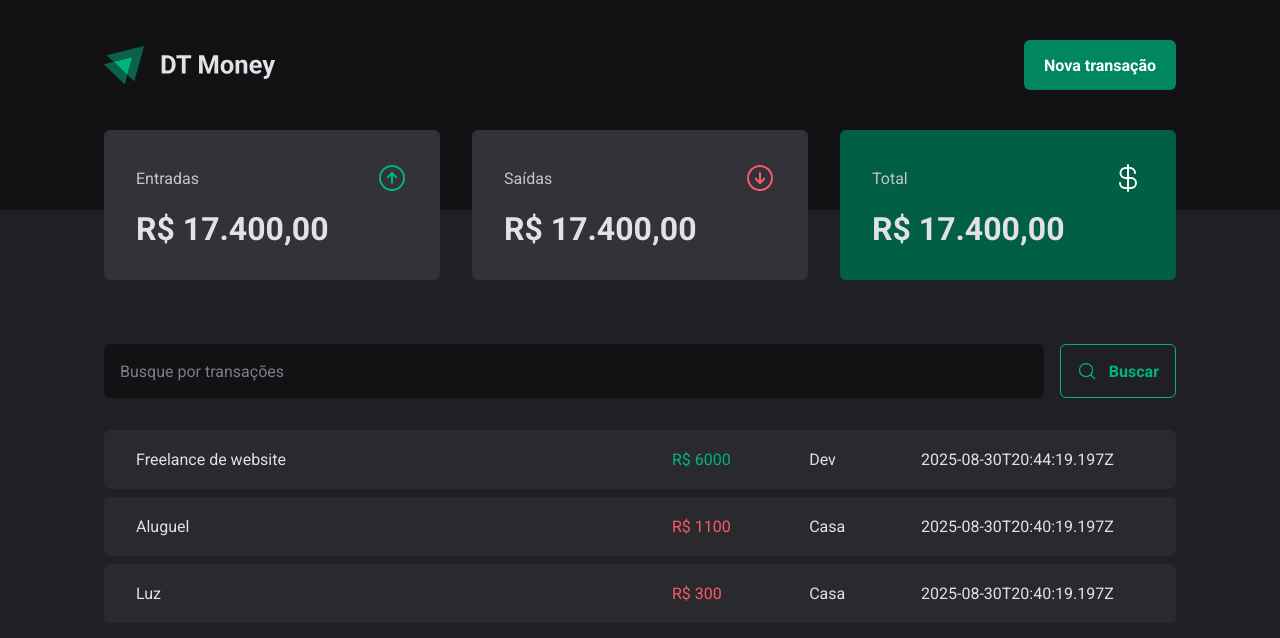
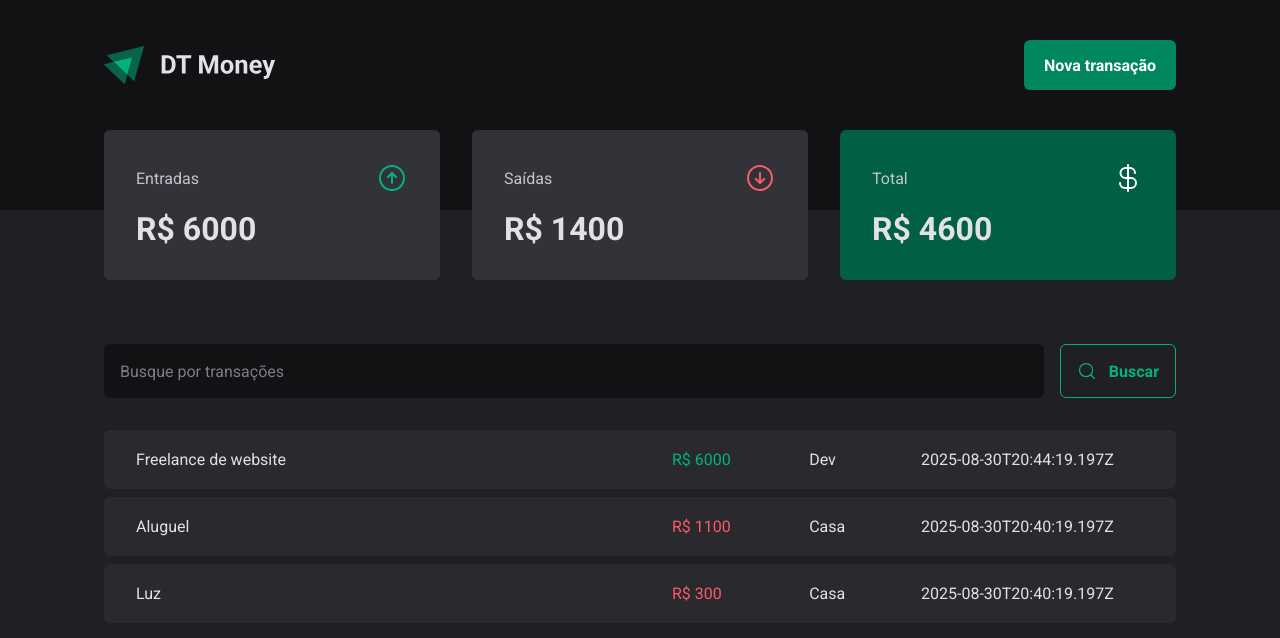
Before and after one commit to gzbarreto/03-dt-money, a React (Vite) app: page / in a window 1280 px wide. Shown: the top 638 px of the page. Built offline with nearby package versions, Linux system fonts and the light colour scheme; data requests are answered from the project's data file.

Commit message:
calculate summary values based on transactions

```diff
--- a/src/components/Summary/index.tsx
+++ b/src/components/Summary/index.tsx
@@ -1,7 +1,34 @@
 import { ArrowCircleDown, ArrowCircleUp, CurrencyDollar } from "phosphor-react"
 import { SummaryCard, SummaryContainer } from "./styles"
+import { useContext } from "react"
+import { TransactionContext } from "../../contexts/TransactionContext"
 
 export function Summary() {
+  const { transactions } = useContext(TransactionContext)
+
+  //reduce reduz um array a uma outra estrutura de dados
+  //aqui, uma transaction se torna um objeto {income: number, outcome: number, total: number}
+  //composto por uma função callback que recebe dois parâmetros: o acumulador e o valor atual; e um valor inicial para o acumulador,
+  //que também vai representar a nova estrutura de dados
+  const summary = transactions.reduce(
+    (acc, transaction) => {
+      if (transaction.type === "income") {
+        acc.income += transaction.price
+        acc.total += transaction.price
+      } else {
+        acc.outcome += transaction.price
+        acc.total -= transaction.price
+      }
+
+      return acc
+    },
+    {
+      income: 0,
+      outcome: 0,
+      total: 0,
+    }
+  )
+
   return (
     <SummaryContainer>
       <SummaryCard>
@@ -10,7 +37,7 @@
           <ArrowCircleUp size={32} color="#00b37e" />
         </header>
 
-        <strong>R$ 17.400,00</strong>
+        <strong>R$ {summary.income}</strong>
       </SummaryCard>
 
       <SummaryCard>
@@ -19,7 +46,7 @@
           <ArrowCircleDown size={32} color="#f75a68" />
         </header>
 
-        <strong>R$ 17.400,00</strong>
+        <strong>R$ {summary.outcome}</strong>
       </SummaryCard>
 
       <SummaryCard variant="green">
@@ -28,7 +55,7 @@
           <CurrencyDollar size={32} color="#fff" />
         </header>
 
-        <strong>R$ 17.400,00</strong>
+        <strong>R$ {summary.total}</strong>
       </SummaryCard>
     </SummaryContainer>
   )
```
